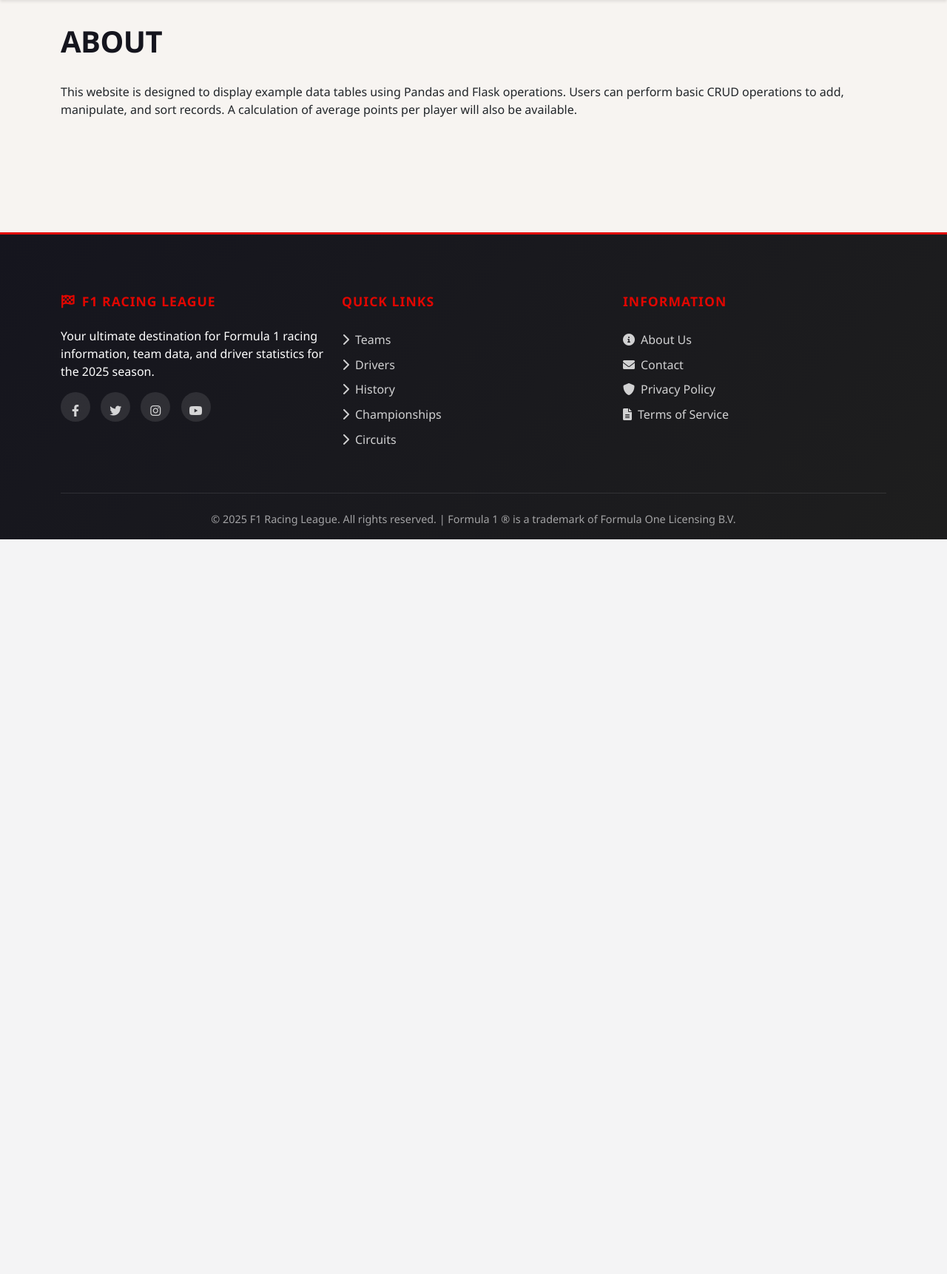
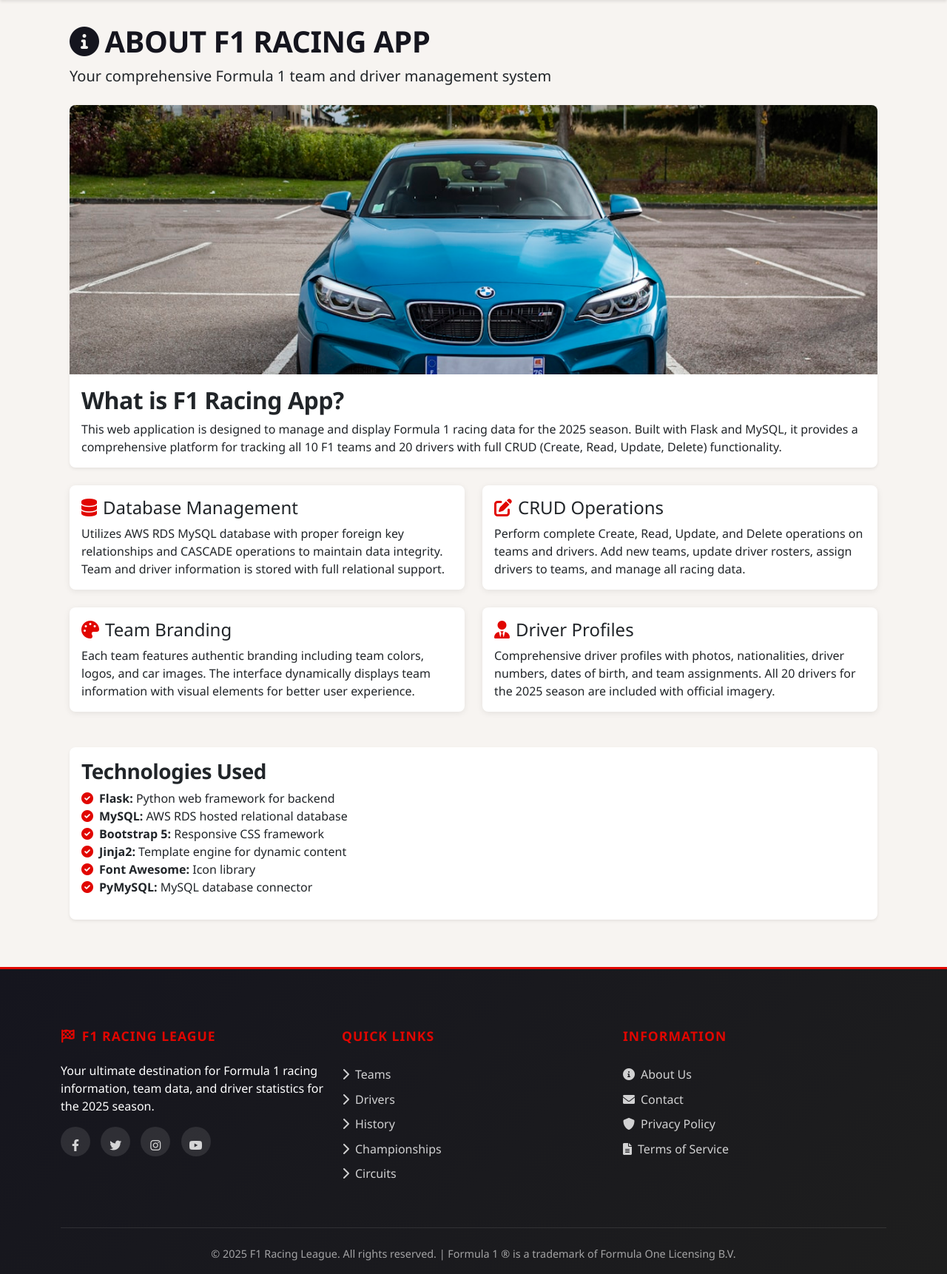
Before and after one commit to brookjackson1/Dup4, a Flask app: page /about in a window 1280 px wide. Shown: the part 71-1793 px from the top of the page at 74% size. Before the commit the page ends 800 px from the top, so only its background shows below. Run offline with Flask 3, Linux system fonts and the light colour scheme.

Commit message:
Add static images to all pages and enhance About page
- Added 6 high-quality F1 images to app/static/images/pages/
- Enhanced index.html with hero image and overlay
- Completely redesigned about.html with image and detailed sections
- All three static pages (History, Championships, Circuits) now have images
- Images include fallback placeholder URLs for reliability
- Used Jinja2 url_for() for proper static file referencing

🤖 Generated with [Claude Code](https://claude.com/claude-code)

Co-Authored-By: Claude <noreply@anthropic.com>

```diff
--- a/app/templates/about.html
+++ b/app/templates/about.html
@@ -1,7 +1,96 @@
 {% extends "base.html" %}
 
 {% block content %}
-<h1>About</h1>
-<br>
-<p>This website is designed to display example data tables using Pandas and Flask operations. Users can perform basic CRUD operations to add, manipulate, and sort records. A calculation of average points per player will also be available.</p>
+<div class="container mt-4">
+    <h1><i class="fas fa-info-circle me-2"></i>About F1 Racing App</h1>
+    <p class="lead">Your comprehensive Formula 1 team and driver management system</p>
+
+    <div class="row mt-4">
+        <div class="col-md-12">
+            <div class="card shadow-sm mb-4">
+                <img src="{{ url_for('static', filename='images/pages/f1-about.jpg') }}"
+                     class="card-img-top"
+                     alt="Formula 1 About"
+                     onerror="this.src='https://via.placeholder.com/1200x400/E10600/FFFFFF?text=Formula+1+Racing+League'"
+                     style="max-height: 400px; object-fit: cover;">
+                <div class="card-body">
+                    <h2 class="card-title">What is F1 Racing App?</h2>
+                    <p class="card-text">
+                        This web application is designed to manage and display Formula 1 racing data for the 2025 season.
+                        Built with Flask and MySQL, it provides a comprehensive platform for tracking all 10 F1 teams
+                        and 20 drivers with full CRUD (Create, Read, Update, Delete) functionality.
+                    </p>
+                </div>
+            </div>
+        </div>
+    </div>
+
+    <div class="row">
+        <div class="col-md-6 mb-4">
+            <div class="card h-100">
+                <div class="card-body">
+                    <h4 class="card-title"><i class="fas fa-database me-2" style="color: var(--f1-red);"></i>Database Management</h4>
+                    <p class="card-text">
+                        Utilizes AWS RDS MySQL database with proper foreign key relationships and CASCADE operations
+                        to maintain data integrity. Team and driver information is stored with full relational support.
+                    </p>
+                </div>
+            </div>
+        </div>
+
+        <div class="col-md-6 mb-4">
+            <div class="card h-100">
+                <div class="card-body">
+                    <h4 class="card-title"><i class="fas fa-edit me-2" style="color: var(--f1-red);"></i>CRUD Operations</h4>
+                    <p class="card-text">
+                        Perform complete Create, Read, Update, and Delete operations on teams and drivers.
+                        Add new teams, update driver rosters, assign drivers to teams, and manage all racing data.
+                    </p>
+                </div>
+            </div>
+        </div>
+
+        <div class="col-md-6 mb-4">
+            <div class="card h-100">
+                <div class="card-body">
+                    <h4 class="card-title"><i class="fas fa-palette me-2" style="color: var(--f1-red);"></i>Team Branding</h4>
+                    <p class="card-text">
+                        Each team features authentic branding including team colors, logos, and car images.
+                        The interface dynamically displays team information with visual elements for better user experience.
+                    </p>
+                </div>
+            </div>
+        </div>
+
+        <div class="col-md-6 mb-4">
+            <div class="card h-100">
+                <div class="card-body">
+                    <h4 class="card-title"><i class="fas fa-user-tie me-2" style="color: var(--f1-red);"></i>Driver Profiles</h4>
+                    <p class="card-text">
+                        Comprehensive driver profiles with photos, nationalities, driver numbers, dates of birth,
+                        and team assignments. All 20 drivers for the 2025 season are included with official imagery.
+                    </p>
+                </div>
+            </div>
+        </div>
+    </div>
+
+    <div class="row mt-4">
+        <div class="col-md-12">
+            <div class="card shadow-sm">
+                <div class="card-body">
+                    <h3 class="card-title">Technologies Used</h3>
+                    <ul class="list-unstyled">
+                        <li><i class="fas fa-check-circle me-2" style="color: var(--f1-red);"></i><strong>Flask:</strong> Python web framework for backend</li>
+                        <li><i class="fas fa-check-circle me-2" style="color: var(--f1-red);"></i><strong>MySQL:</strong> AWS RDS hosted relational database</li>
+                        <li><i class="fas fa-check-circle me-2" style="color: var(--f1-red);"></i><strong>Bootstrap 5:</strong> Responsive CSS framework</li>
+                        <li><i class="fas fa-check-circle me-2" style="color: var(--f1-red);"></i><strong>Jinja2:</strong> Template engine for dynamic content</li>
+                        <li><i class="fas fa-check-circle me-2" style="color: var(--f1-red);"></i><strong>Font Awesome:</strong> Icon library</li>
+                        <li><i class="fas fa-check-circle me-2" style="color: var(--f1-red);"></i><strong>PyMySQL:</strong> MySQL database connector</li>
+                    </ul>
+                </div>
+            </div>
+        </div>
+    </div>
+</div>
 {% endblock %}
```
Also changed, not shown: app/templates/index.html (+17 -5 lines), app/static/images/pages/f1-about.jpg (added), app/static/images/pages/f1-championship.jpg (added), app/static/images/pages/f1-circuits.jpg (added), app/static/images/pages/f1-hero.jpg (added), app/static/images/pages/f1-history.jpg (added), app/static/images/pages/f1-racing-action.jpg (added).
